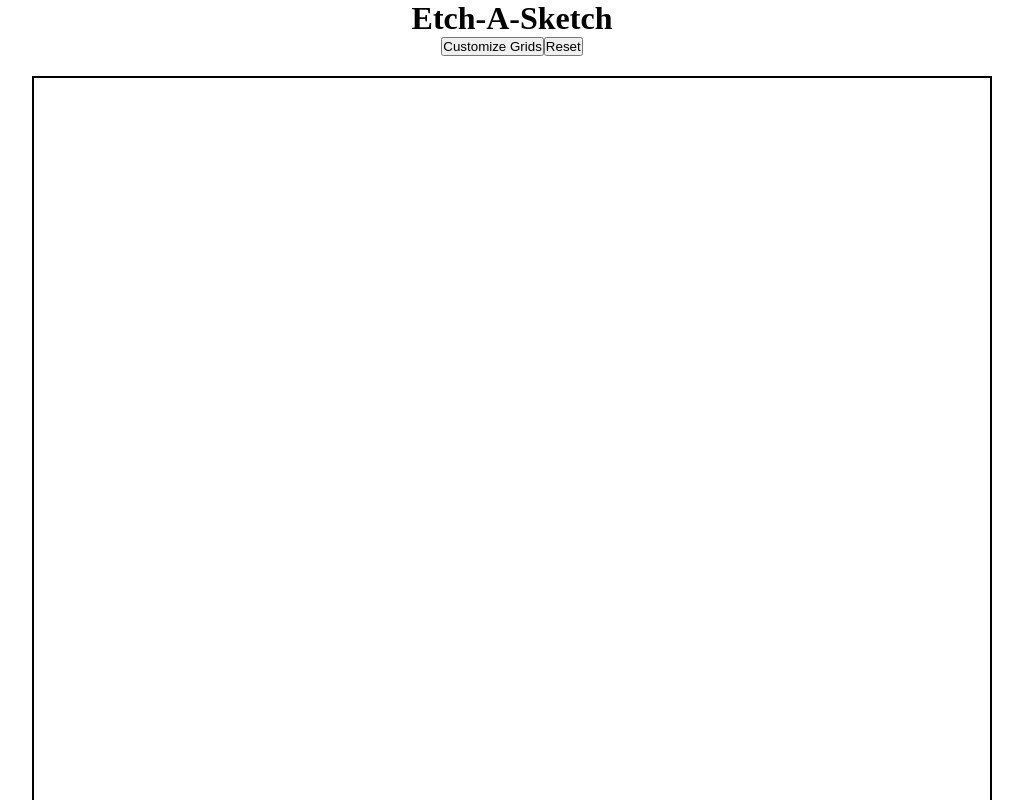
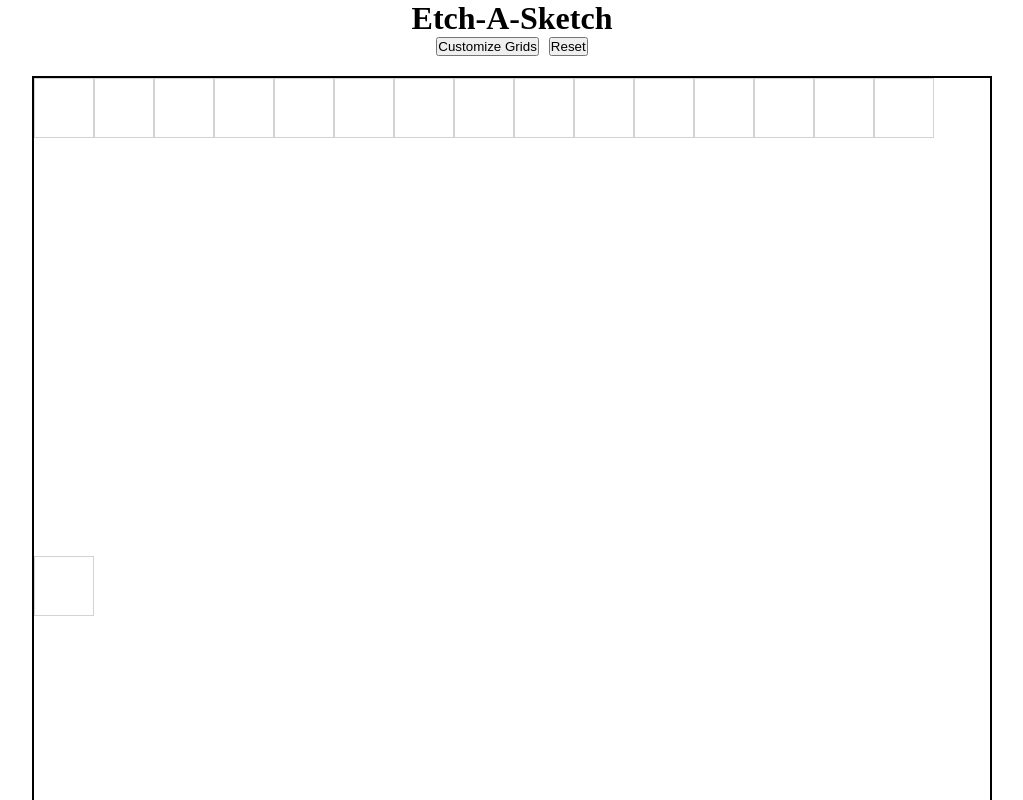
Before and after one commit to mariazhestik/Etch-A-Sketch, a plain HTML site: page index.html in a window 1280 px wide. Shown: the top 800 px of the page, without its empty margins (128-1151 px from the left). Drawn offline with Linux system fonts and the light colour scheme.

Commit message:
add create grid function

```diff
--- a/javascript.js
+++ b/javascript.js
@@ -0,0 +1,18 @@
+const container = document.querySelector('.container');
+const gridSize = 16;
+
+function createGrid(size) {
+    container.innerHTML = '';
+    const squareSize = 960 / size;
+
+    for (let i = 0; i < size; i++) {
+        const square = document.createElement('div');
+        square.style.width = `${squareSize}px`;
+        square.style.height = `${squareSize}px`;
+        square.classList.add('grid-square');
+
+        container.appendChild(square);
+    }
+}
+
+createGrid(gridSize);
--- a/styles.css
+++ b/styles.css
@@ -12,6 +12,7 @@ header {
     display: flex;
     align-items: center;
     justify-content: center;
+    gap: 10px;
 }
 
 .container {
```
